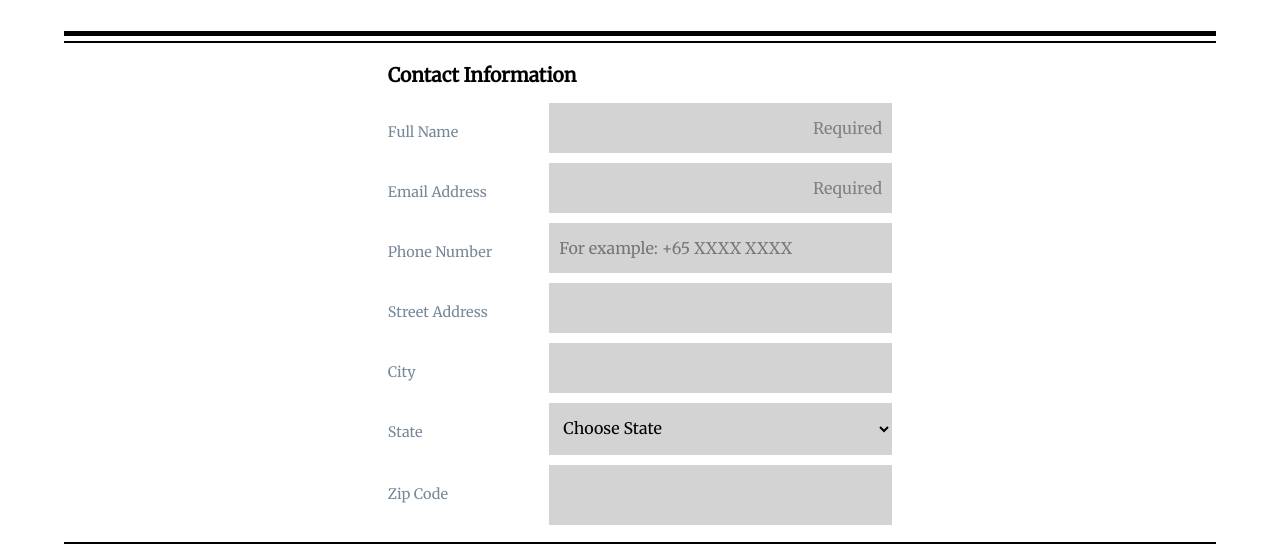
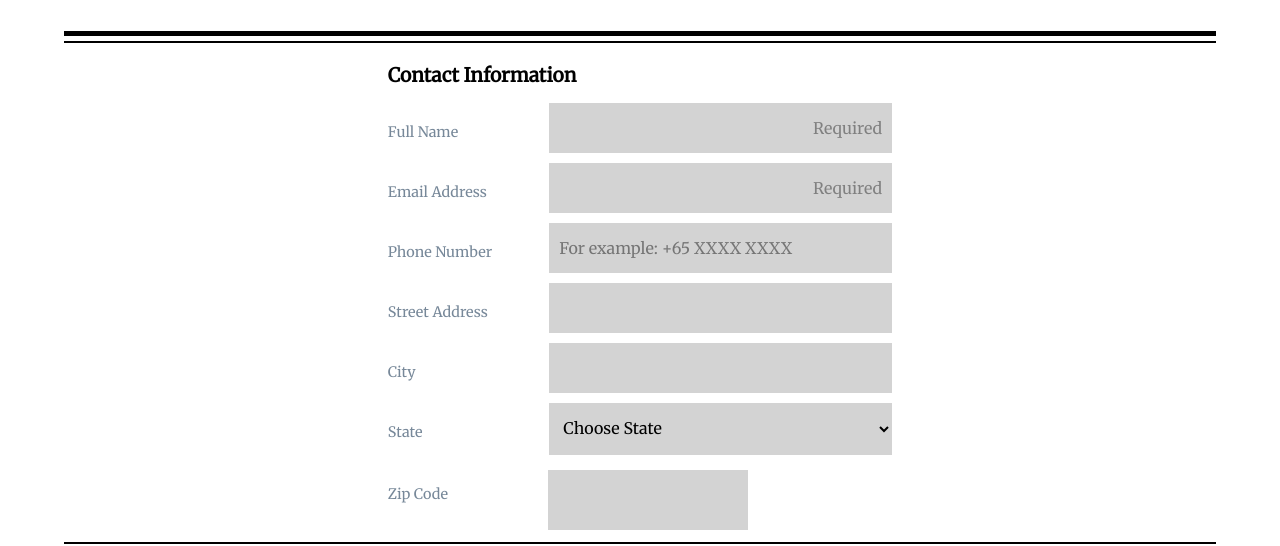
Before and after one commit to glqiao971102/front-end-project-3, a plain HTML site: page index.html in a window 1280 px wide. Shown: the part 175-721 px from the top of the page. Drawn offline with Linux system fonts and the light colour scheme.

Commit message:
zip code need work

```diff
--- a/css/styles.css
+++ b/css/styles.css
@@ -223,4 +223,16 @@ textarea:focus {
 
     }
 
+    .zip-label{
+
+        margin-top: 25px;
+        margin-right: 100px;
+
+    }
+    .zip-item{
+
+        flex: .5 ;
+        margin-top: 10px;
+    }
+
 }
--- a/index.html
+++ b/index.html
@@ -78,8 +78,8 @@
 
                             <li>
                                 <div class="form-group ">
-                                <label class="item" for="zipCode">Zip Code</label>
-                                <input class="item item-2" type="text" name="user_zipCode" id="zipCode">
+                                <label class="zip-label" for="zipCode">Zip Code</label>
+                                <input class="item-2 zip-item" type="text" name="user_zipCode" id="zipCode">
                                 </div>
                             </li>
                         </ul>
```
